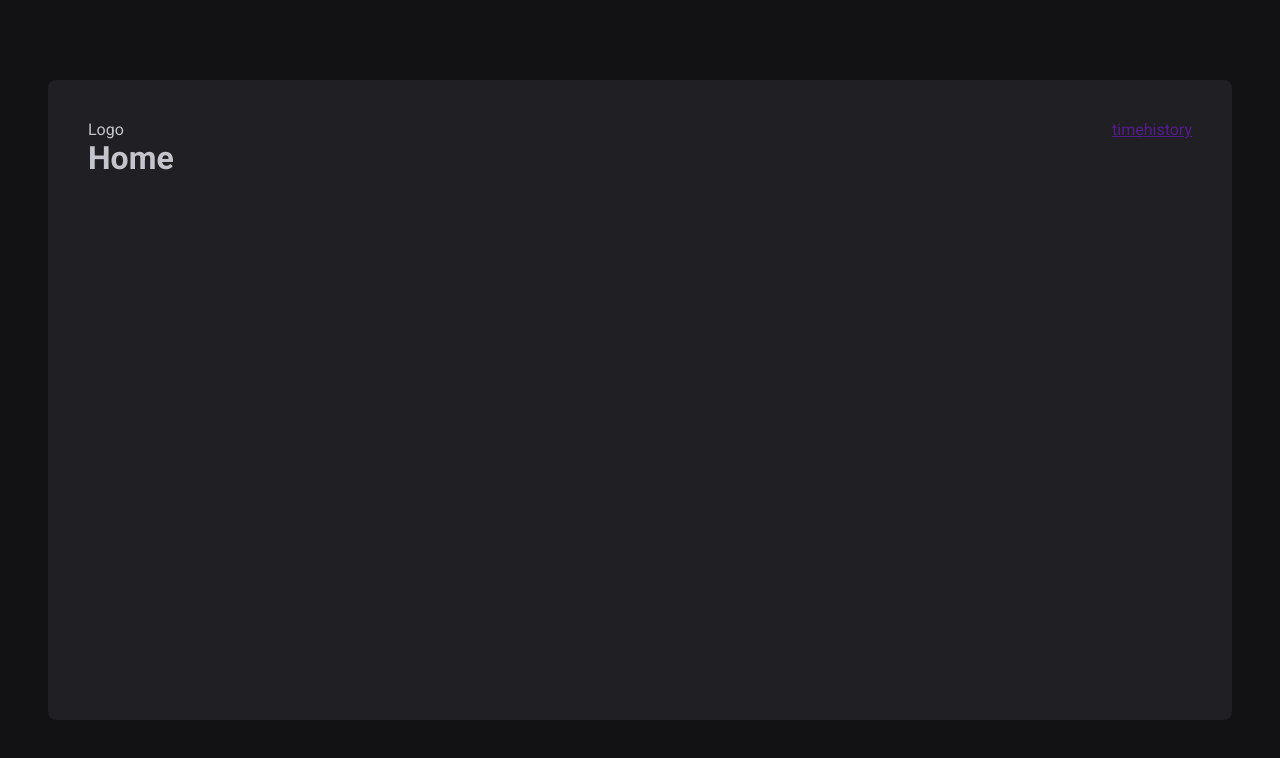
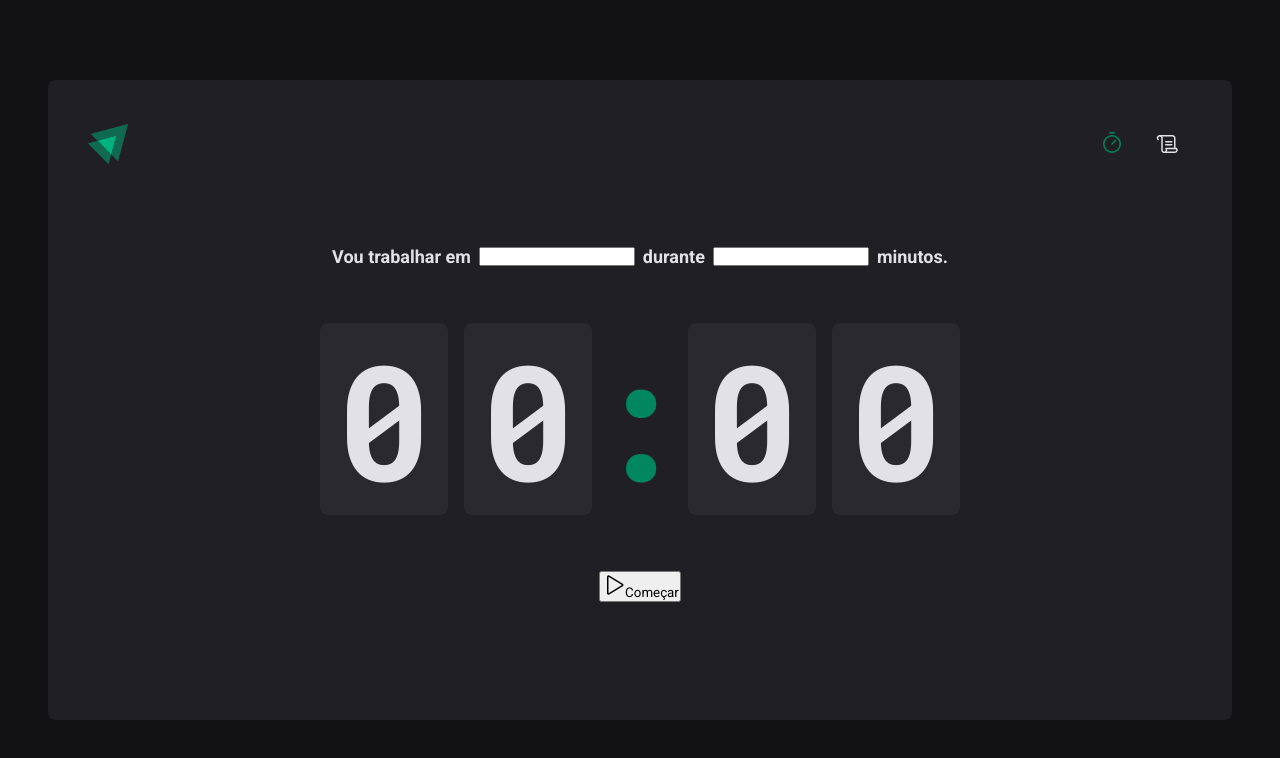
Before and after one commit to thealdoamati/Pomodoro, a React (Vite) app: page / in a window 1280 px wide. Shown: the top 758 px of the page. Built offline with nearby package versions, Linux system fonts and the light colour scheme.

Commit message:
styles timer

```diff
--- a/package.json
+++ b/package.json
@@ -10,6 +10,7 @@
     "preview": "vite preview"
   },
   "dependencies": {
+    "phosphor-react": "^1.4.1",
     "react": "^18.3.1",
     "react-dom": "^18.3.1",
     "react-router-dom": "^6.24.0",
--- a/src/components/Header/index.tsx
+++ b/src/components/Header/index.tsx
@@ -1,12 +1,19 @@
-import { HeaderContainer } from "./styles";
+import { HeaderContainer } from './styles'
+import Logo from '../../assets/Logo.svg'
+import { Scroll, Timer } from 'phosphor-react'
+import { NavLink } from 'react-router-dom'
 
 export function Header() {
   return (
     <HeaderContainer>
-      <span>Logo</span>
+      <img src={Logo} alt="" />
       <nav>
-        <a href="">time</a>
-        <a href="">history</a>
+        <NavLink to="/" title="Timer">
+          <Timer size={24} />
+        </NavLink>
+        <NavLink to="/history" title="Histórico">
+          <Scroll size={24} />
+        </NavLink>
       </nav>
     </HeaderContainer>
   )
--- a/src/components/Header/styles.ts
+++ b/src/components/Header/styles.ts
@@ -4,4 +4,30 @@
   display: flex;
   align-items: center;
   justify-content: space-between;
+
+  nav {
+    display: flex;
+    gap: 0.5rem;
+
+    a {
+      width: 3rem;
+      height: 3rem;
+
+      display: flex;
+      justify-content: center;
+      align-items: center;
+      color: ${(props) => props.theme['gray-100']};
+
+      border-top: 3px solid transparent;
+      border-bottom: 3px solid transparent;
+
+      &:hover {
+        border-bottom: 3px solid ${(props) => props.theme['green-500']};
+      }
+
+      &.active {
+        color: ${(props) => props.theme['green-500']};
+      }
+    }
+  }
 `
--- a/src/pages/Home.tsx
+++ /dev/null
@@ -1,7 +0,0 @@
-export function Home() {
-  return (
-    <div>
-      <h1>Home</h1>
-    </div>
-  )
-}
--- /dev/null
+++ b/src/pages/Home/index.tsx
@@ -0,0 +1,38 @@
+import { Play } from 'phosphor-react'
+import {
+  CountDownContainer,
+  FormContainer,
+  HomeContainer,
+  Separator,
+} from './styles'
+
+export function Home() {
+  return (
+    <HomeContainer>
+      <form action="">
+        <FormContainer>
+          <label htmlFor="task">Vou trabalhar em</label>
+          <input id="task" type="text" />
+
+          <label htmlFor="minutesAmount">durante</label>
+          <input id="minutesAmount" type="number" />
+
+          <span>minutos.</span>
+        </FormContainer>
+
+        <CountDownContainer>
+          <span>0</span>
+          <span>0</span>
+          <Separator>:</Separator>
+          <span>0</span>
+          <span>0</span>
+        </CountDownContainer>
+
+        <button type="submit">
+          <Play size={24} />
+          Começar
+        </button>
+      </form>
+    </HomeContainer>
+  )
+}
--- /dev/null
+++ b/src/pages/Home/styles.ts
@@ -0,0 +1,53 @@
+import styled from 'styled-components'
+
+export const HomeContainer = styled.main`
+  flex: 1;
+  display: flex;
+  flex-direction: column;
+  align-items: center;
+  justify-content: center;
+
+  form {
+    display: flex;
+    flex-direction: column;
+    align-items: center;
+    gap: 3.5rem;
+  }
+`
+
+export const FormContainer = styled.div`
+  width: 100%;
+  display: flex;
+  align-items: center;
+  justify-content: center;
+  gap: 0.5rem;
+  color: ${(props) => props.theme['gray-100']};
+  font-size: 1.125rem;
+  font-weight: bold;
+  flex-wrap: wrap; //Quebra campos em mais linhas
+`
+
+export const CountDownContainer = styled.div`
+  font-family: 'Roboto Mono', monospace;
+  font-size: 10rem;
+  line-height: 8rem;
+  color: ${(props) => props.theme['gray-100']};
+  display: flex;
+  gap: 1rem;
+
+  span {
+    background: ${(props) => props.theme['gray-700']};
+    padding: 2rem 1rem;
+    border-radius: 8px;
+  }
+`
+
+export const Separator = styled.div`
+  padding: 2rem 0;
+  color: ${(props) => props.theme['green-500']};
+
+  width: 4rem;
+  overflow: hidden;
+  display: flex;
+  justify-content: center;
+`
--- a/src/styles/themes/global.ts
+++ b/src/styles/themes/global.ts
@@ -15,6 +15,7 @@
     body {
         background: ${(props) => props.theme['gray-900']};
         color: ${(props) => props.theme['gray-300']};
+        -webkit-font-smoothing: antialiased;
     }
 
     body, input, textarea, button {
```
Also changed, not shown: src/assets/Logo.svg (added), 1 other file (tests, documents, lock files or other folders).
